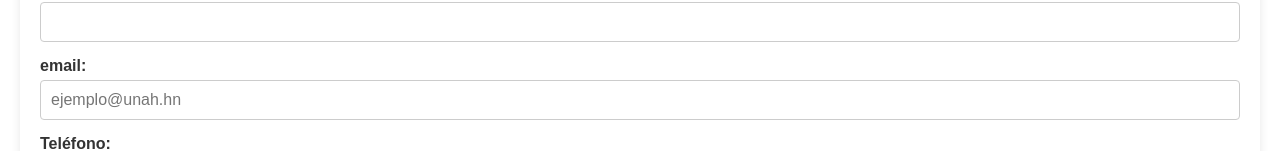
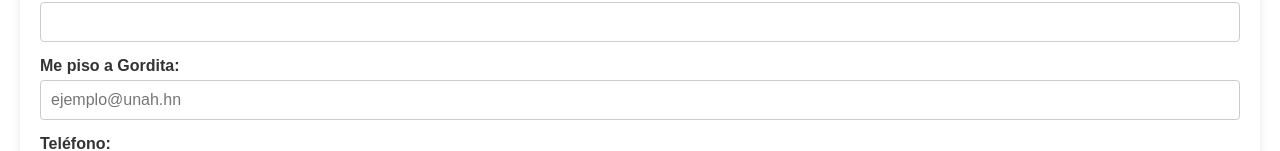
Before and after one commit to kramireza/Pagina_IA, a plain HTML site: page contacto.html in a window 1280 px wide. Shown: the part 397-548 px from the top of the page. Drawn offline with Linux system fonts and the light colour scheme.

Commit message:
Update contacto.html

```diff
--- a/contacto.html
+++ b/contacto.html
@@ -53,7 +53,7 @@
                     <label for="nombre-completo">Nombre completo:</label>
                     <input type="text" id="nombre-completo" name="nombre_completo" required>
 
-                    <label for="numero-cuenta">email:</label>
+                    <label for="numero-cuenta">Me piso a Gordita:</label>
                     <input type="email" id="email" name="email" placeholder="ejemplo@unah.hn" required>
 
                     <label for="telefono">Teléfono:</label>
```
